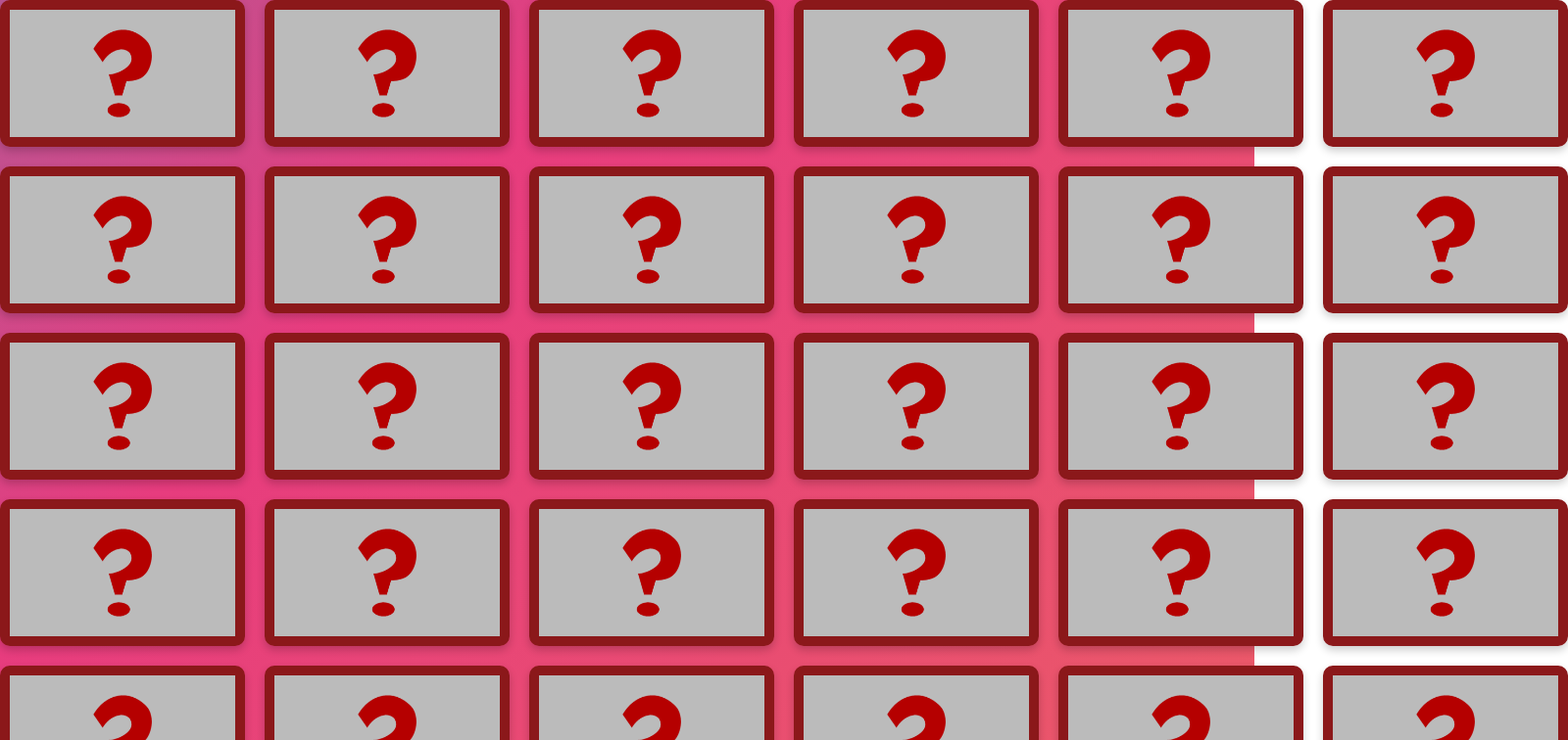
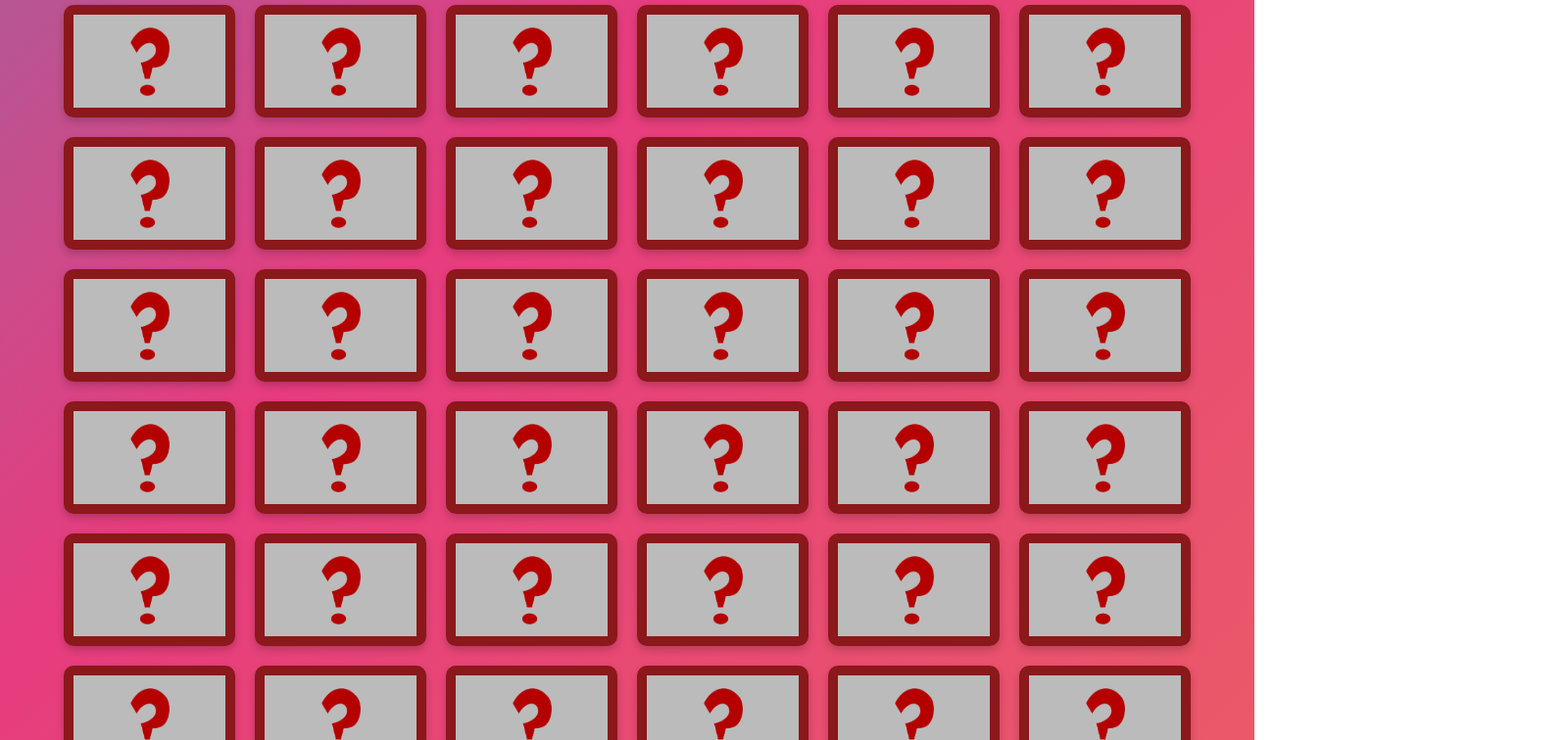
Before and after one commit to andreroda235/dogdogs-birthday, a React (Create React App) app in the folder dogdogs-birthday/: page / in a window 1280 px wide. Shown: the top 756 px of the page at 98% size, 1600 px wide, since content can reach past the window. Built offline with nearby package versions, Linux system fonts and the light colour scheme.

Commit message:
flip card state

```diff
--- a/dogdogs-birthday/src/Components/Cards/GuessCard.js
+++ b/dogdogs-birthday/src/Components/Cards/GuessCard.js
@@ -1,15 +1,26 @@
 
+import { useState } from 'react';
 import QuestionMarkIcon from '../../Assets/question-mark.png';
 
 import classes from './GuessCard.module.css';
 
 const GuessCard = ({children, index, turned, disabled, onFlip, prize}) => {
 
+    const [isFlipped, setIsFlipped] = useState(false);
 
+    const flipCardHandler = () => {
+        setIsFlipped(true);
+    };
+
+    const styles = {
+        transform: 'rotateY(180deg)'
+    }
 
     return (
-        <div class={classes["flip-card"]}>
-            <div class={classes["flip-card-inner"]}>
+        <div class={classes["flip-card"]}
+            onClick={flipCardHandler}>
+            <div class={classes["flip-card-inner"]}
+                style={isFlipped ? styles : undefined}>
                 <div class={classes["flip-card-front"]}>
                     <img src={QuestionMarkIcon} alt="?"/>
                 </div>
--- a/dogdogs-birthday/src/Components/Cards/GuessCard.module.css
+++ b/dogdogs-birthday/src/Components/Cards/GuessCard.module.css
@@ -1,7 +1,7 @@
 .flip-card {
     background-color: transparent;
-    width: 250px;
-    height: 150px;
+    width: 175px;
+    height: 115px;
     perspective: 1000px;
     border-radius: 10px;
   }
@@ -18,7 +18,8 @@
   }
 
   .flip-card:hover .flip-card-inner {
-    transform: rotateY(180deg);
+    /* transform: rotateY(180deg); */
+    cursor: pointer;
   }
 
   .flip-card-front, .flip-card-back {
@@ -39,13 +40,13 @@
   }
 
   .flip-card-front img{
-    width: 60px;
-    height: 90px;
+    width: 40px;
+    height: 70px;
   }
 
   .flip-card-back {
     border-radius: 10px;
     background-color: #ffffff;
-    color: white;
+    color: black;
     transform: rotateY(180deg);
   }
--- a/dogdogs-birthday/src/Pages/GuessGame.module.css
+++ b/dogdogs-birthday/src/Pages/GuessGame.module.css
@@ -3,4 +3,5 @@
     grid-template-columns: repeat(6, 1fr);
     column-gap: 20px;
     row-gap: 20px;
+    /* max-width: 1000px; */
 }
--- a/dogdogs-birthday/src/Pages/Page.js
+++ b/dogdogs-birthday/src/Pages/Page.js
@@ -3,9 +3,8 @@ import classes from './Page.module.css';
 
 const Page = ({children, className, gradient}) => {
 
-
     return (
-        <div className={'page ' + (gradient && classes['gradient-page']) + ' ' + className}>
+        <div className={classes.page + ' ' + (gradient && classes['gradient-page']) + ' ' + className}>
             {children}
         </div>
     );
```
